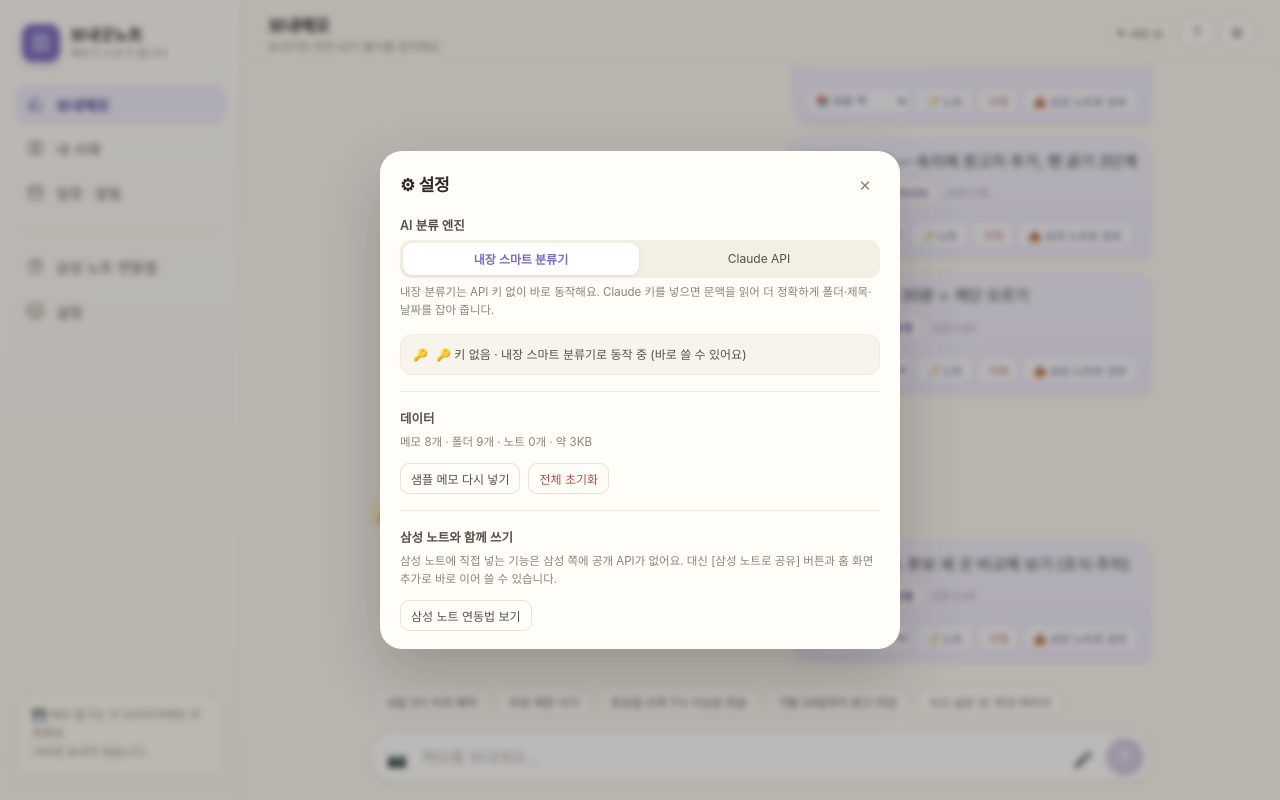
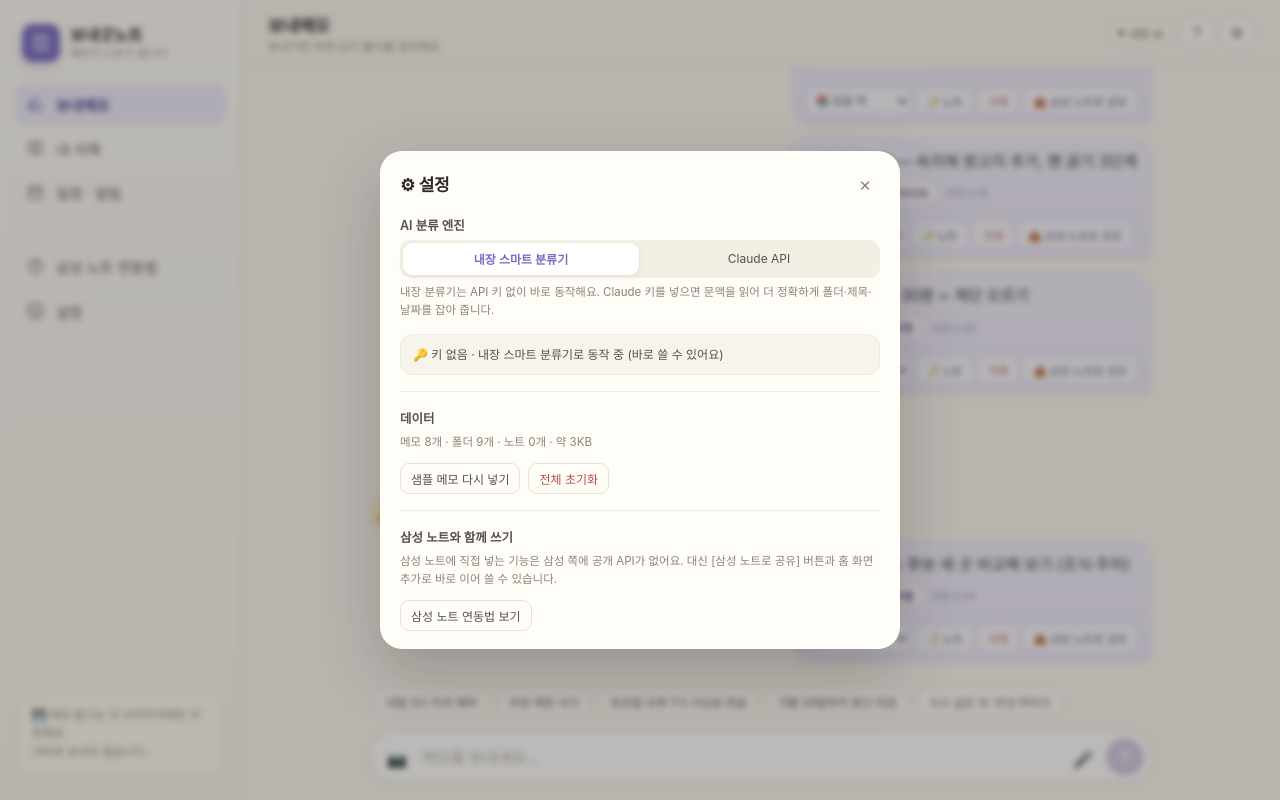
Before and after one commit to gdhan77-cell/bonae-goodnote, a plain HTML site: page index.html in a window 1280 px wide. Both pictures are taken after a click on the button "설정". Drawn offline with Linux system fonts and the light colour scheme.

Commit message:
설정 상태 문구 정리(키 아이콘 중복 제거)

```diff
--- a/index.html
+++ b/index.html
@@ -775,7 +775,7 @@ input,textarea,select{font-family:inherit;color:inherit}
       </div>
     </div>
 
-    <div class="status-box" id="engineStatus"><span class="ic">🔑</span><span id="engineStatusText">키 없음 · 내장 스마트 분류기로 동작 중</span></div>
+    <div class="status-box" id="engineStatus"><span id="engineStatusText">🔑 키 없음 · 내장 스마트 분류기로 동작 중</span></div>
 
     <div class="divider"></div>
 
```
